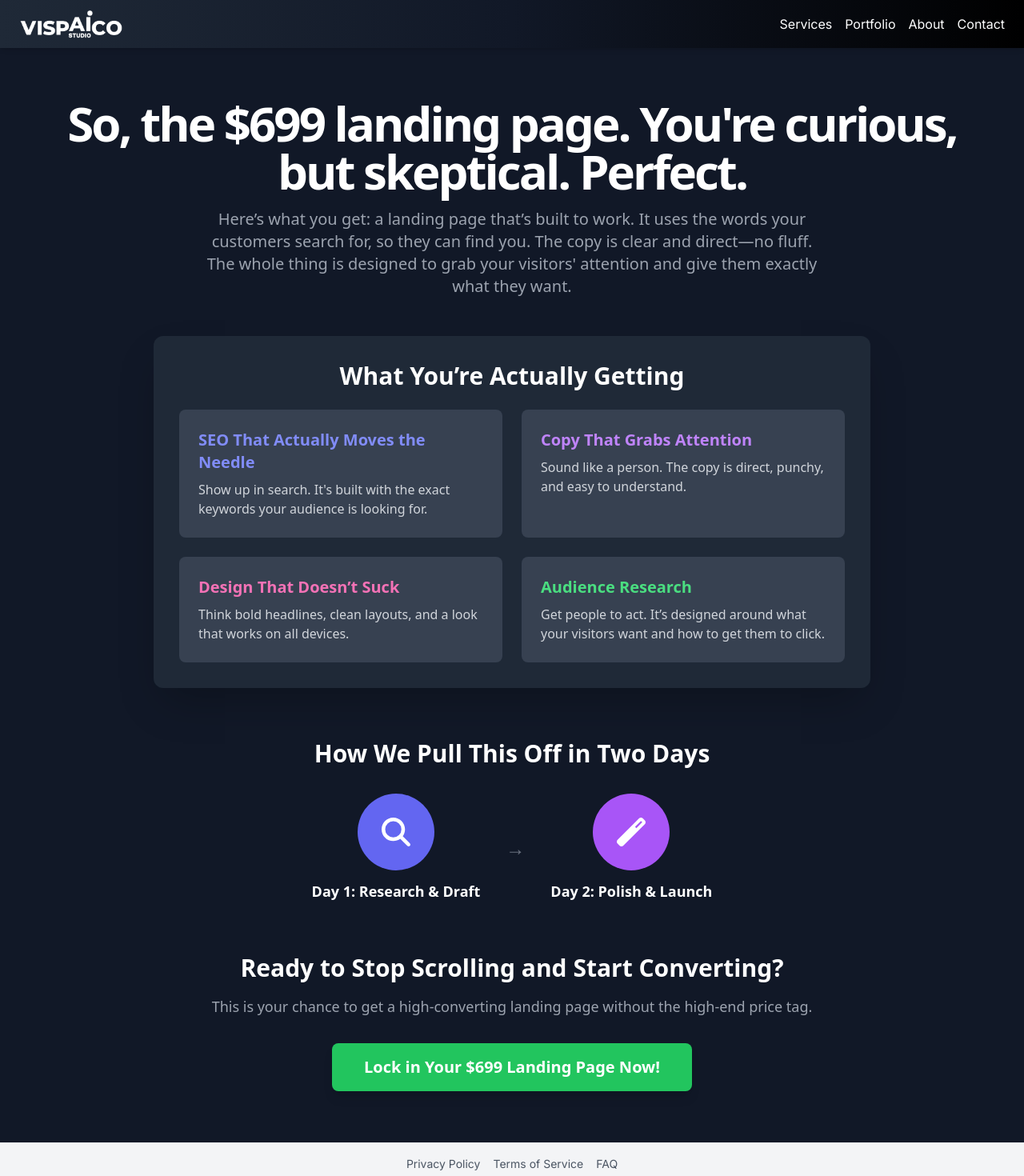
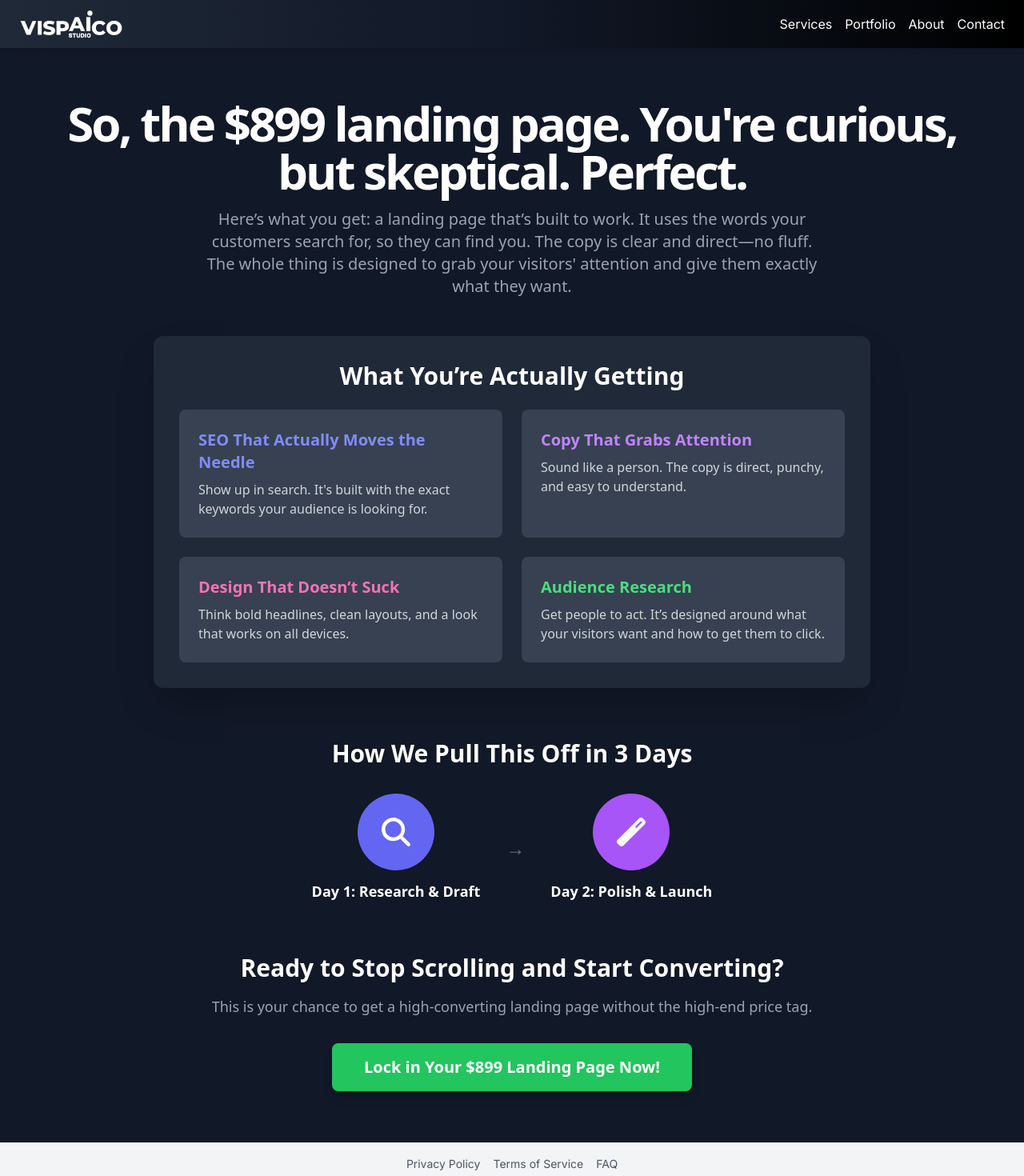
Before and after one commit to Vispaico/vispaico-frontend, a Next.js app: page /services/web-design/899usd-landingpage in a window 1280 px wide. Shown: the top 1470 px of the page at 80% size. Built offline with nearby package versions, Linux system fonts and the light colour scheme.

Commit message:
refactor: Update 899usd-landingpage content and HomeServicesSnapshot
- Updated the button text in src/app/services/web-design/899usd-landingpage/page.tsx.
- Changed the slug for web development and updated its short description in src/components/HomeServicesSnapshot.tsx.

```diff
--- a/src/app/services/web-design/899usd-landingpage/page.tsx
+++ b/src/app/services/web-design/899usd-landingpage/page.tsx
@@ -15,7 +15,7 @@ export default function Usd699LandingPage() {
           transition={{ duration: 0.5 }}
           className="text-center mb-12"
         >
-          <h1 className="text-4xl sm:text-5xl lg:text-6xl font-extrabold mb-4 tracking-tighter">So, the $699 landing page. You&apos;re curious, but skeptical. Perfect.</h1>
+          <h1 className="text-4xl sm:text-5xl lg:text-6xl font-extrabold mb-4 tracking-tighter">So, the $899 landing page. You&apos;re curious, but skeptical. Perfect.</h1>
           <p className="text-lg sm:text-xl text-gray-400 max-w-3xl mx-auto">
             Here’s what you get: a landing page that’s built to work. It uses the words your customers search for, so they can find you. The copy is clear and direct—no fluff. The whole thing is designed to grab your visitors&apos; attention and give them exactly what they want.
           </p>
@@ -46,7 +46,7 @@ export default function Usd699LandingPage() {
         </div>
 
         <div className="text-center mb-16">
-          <h2 className="text-3xl font-bold mb-8">How We Pull This Off in Two Days</h2>
+          <h2 className="text-3xl font-bold mb-8">How We Pull This Off in 3 Days</h2>
           <div className="flex justify-center items-center space-x-4 md:space-x-8">
             <div className="flex flex-col items-center">
               <motion.div whileHover={{ scale: 1.1 }} className="bg-indigo-500 rounded-full w-24 h-24 flex items-center justify-center mb-3">
@@ -73,7 +73,7 @@ export default function Usd699LandingPage() {
               whileTap={{ scale: 0.9 }}
               className="bg-green-500 text-white font-extrabold py-4 px-10 rounded-lg text-xl shadow-lg transform hover:shadow-2xl transition-all duration-300"
             >
-              Lock in Your $699 Landing Page Now!
+              Lock in Your $899 Landing Page Now!
             </motion.button>
           </Link>
         </div>
--- a/src/components/HomeServicesSnapshot.tsx
+++ b/src/components/HomeServicesSnapshot.tsx
@@ -59,7 +59,7 @@ const servicesData = [
     },
     {
         id: 'web-development',
-        slug: 'web-design',
+        slug: 'webdev',
         title: 'Web & App Development',
         serviceDetails: {
             shortDescription: 'Web & App Development as easy as one-two-three. From $899 delivered in 3 days. Yes, for real.',
```
